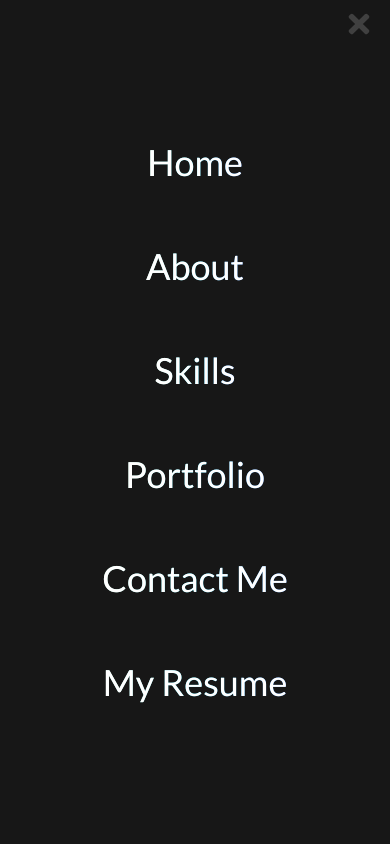
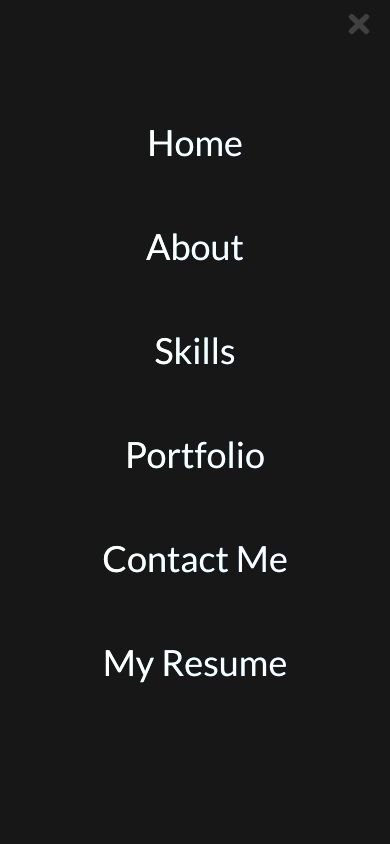
Before and after one commit to marcus6183/my-portfolio, a React (Vite) app: page / in a window 390 px wide. Both pictures are taken after a click on the element 367 px from the left and 23 px from the top of the page. Shown: the top 844 px of the page. Built offline with nearby package versions, Linux system fonts and the light colour scheme.

Commit message:
Add navbar animation
NavBar will have a slide down animation on load

- Implement slide in animation upon show nav on screen size < lg (1024px)

- Will now set showNav to false when screen has been resized to greater than lg (1024px)

```diff
--- a/src/components/NavBar.jsx
+++ b/src/components/NavBar.jsx
@@ -1,9 +1,12 @@
-import { useState } from "react";
+import { useEffect, useState } from "react";
 import { FaTimes, FaBars } from "react-icons/fa";
 import { Link } from "react-scroll";
+import { motion, AnimatePresence } from "framer-motion";
+import NavBarOverlay from "./NavBarOverlay";
 
 const NavBar = () => {
     const [showNav, setShowNav] = useState(false);
+    const [windowWidth, setWindowWidth] = useState(window.innerWidth);
     const navItems = [
         { displayText: "Home", nameRef: "home" },
         { displayText: "About", nameRef: "about" },
@@ -11,8 +14,27 @@ const NavBar = () => {
         { displayText: "Portfolio", nameRef: "portfolio" },
         { displayText: "Contact Me", nameRef: "contactMe" },
     ];
+    useEffect(() => {
+        const handleWindowResize = () => {
+            setWindowWidth(window.innerWidth);
+        };
+
+        window.addEventListener("resize", handleWindowResize);
+
+        return () => {
+            window.removeEventListener("resize", handleWindowResize);
+        };
+    }, []);
+    useEffect(() => {
+        windowWidth > 1024 && setShowNav(false);
+    }, [windowWidth]);
     return (
-        <section className="flex justify-between fixed items-center w-full h-12 bg-neutral-900 bg-clip-padding backdrop-filter backdrop-blur-md bg-opacity-30 border-b border-b-neutral-800 z-10">
+        <motion.section
+            initial={{ y: -48 }}
+            animate={{ y: 0 }}
+            transition={{ duration: 0.5, delay: 0.15 }}
+            className="flex justify-between fixed items-center w-full h-12 bg-neutral-900 bg-clip-padding backdrop-filter backdrop-blur-md bg-opacity-30 border-b border-b-neutral-800 z-10"
+        >
             <Link
                 href="#home"
                 to="home"
@@ -54,32 +76,10 @@ const NavBar = () => {
             >
                 {showNav ? <FaTimes size={30} /> : <FaBars size={30} />}
             </div>
-            {showNav && (
-                <ul className="flex flex-col justify-center items-center absolute top-0 left-0 w-full h-screen bg-neutral-900 z-10 lg:hidden">
-                    {navItems.map((item, index) => (
-                        <li key={index}>
-                            <Link
-                                to={item.nameRef}
-                                smooth
-                                duration={500}
-                                onClick={() => setShowNav(!showNav)}
-                            >
-                                <p className="cursor-pointer py-8 text-4xl text-white bg-gradient-to-r from-emerald-100 via-cyan-400 to-blue-500 bg-clip-text hover:text-transparent duration-300">
-                                    {item.displayText}
-                                </p>
-                            </Link>
-                        </li>
-                    ))}
-                    <li>
-                        <a href="/documents/Marcus_Wong-Resume.pdf" download>
-                            <p className="cursor-pointer py-8 text-4xl text-white bg-gradient-to-r from-emerald-100 via-cyan-400 to-blue-500 bg-clip-text hover:text-transparent duration-300">
-                                My Resume
-                            </p>
-                        </a>
-                    </li>
-                </ul>
-            )}
-        </section>
+            <AnimatePresence>
+                {showNav && <NavBarOverlay navItems={navItems} />}
+            </AnimatePresence>
+        </motion.section>
     );
 };
 
--- /dev/null
+++ b/src/components/NavBarOverlay.jsx
@@ -0,0 +1,68 @@
+import { useEffect } from "react";
+import { useAnimate, usePresence, stagger } from "framer-motion";
+import { Link } from "react-scroll";
+
+const NavBarOverlay = ({ navItems }) => {
+    const [isPresent, safeToRemove] = usePresence();
+    const [scope, animate] = useAnimate();
+
+    useEffect(() => {
+        if (isPresent) {
+            const enterAnimation = async () => {
+                await animate(
+                    scope.current,
+                    { x: "-100%" },
+                    { ease: "easeInOut", duration: 0.3 }
+                );
+                animate("li", { opacity: 1, y: -20 }, { delay: stagger(0.05) });
+            };
+            enterAnimation();
+        } else {
+            const exitAnimation = async () => {
+                animate(
+                    "li",
+                    { opacity: 0, y: 0 },
+                    { duration: 0.1, delay: stagger(0.05) }
+                );
+                await animate(
+                    scope.current,
+                    { x: 0 },
+                    { ease: "easeInOut", duration: 0.3, delay: 0.3 }
+                );
+                safeToRemove();
+            };
+
+            exitAnimation();
+        }
+    }, [isPresent]);
+    return (
+        <ul
+            ref={scope}
+            className="flex flex-col justify-center items-center absolute top-0 left-full w-full h-screen bg-neutral-900 z-10 lg:hidden"
+        >
+            {navItems.map((item, index) => (
+                <li key={index} className="opacity-0">
+                    <Link
+                        to={item.nameRef}
+                        smooth
+                        duration={500}
+                        onClick={() => setShowNav(!showNav)}
+                    >
+                        <p className="cursor-pointer py-8 text-4xl text-white bg-gradient-to-r from-emerald-100 via-cyan-400 to-blue-500 bg-clip-text hover:text-transparent duration-300">
+                            {item.displayText}
+                        </p>
+                    </Link>
+                </li>
+            ))}
+            <li className="opacity-0">
+                <a href="/documents/Marcus_Wong-Resume.pdf" download>
+                    <p className="cursor-pointer py-8 text-4xl text-white bg-gradient-to-r from-emerald-100 via-cyan-400 to-blue-500 bg-clip-text hover:text-transparent duration-300">
+                        My Resume
+                    </p>
+                </a>
+            </li>
+        </ul>
+    );
+};
+
+export default NavBarOverlay;
```
